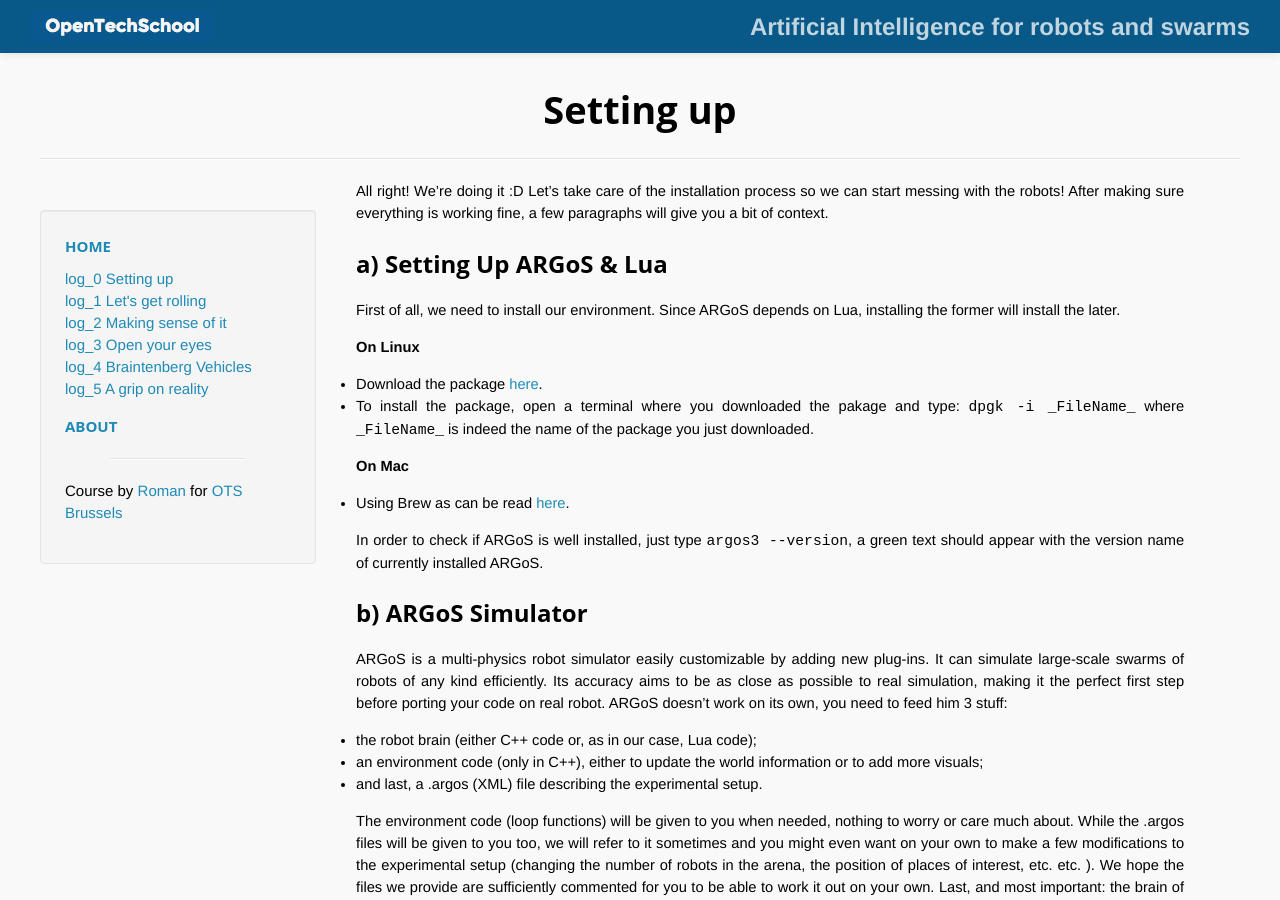
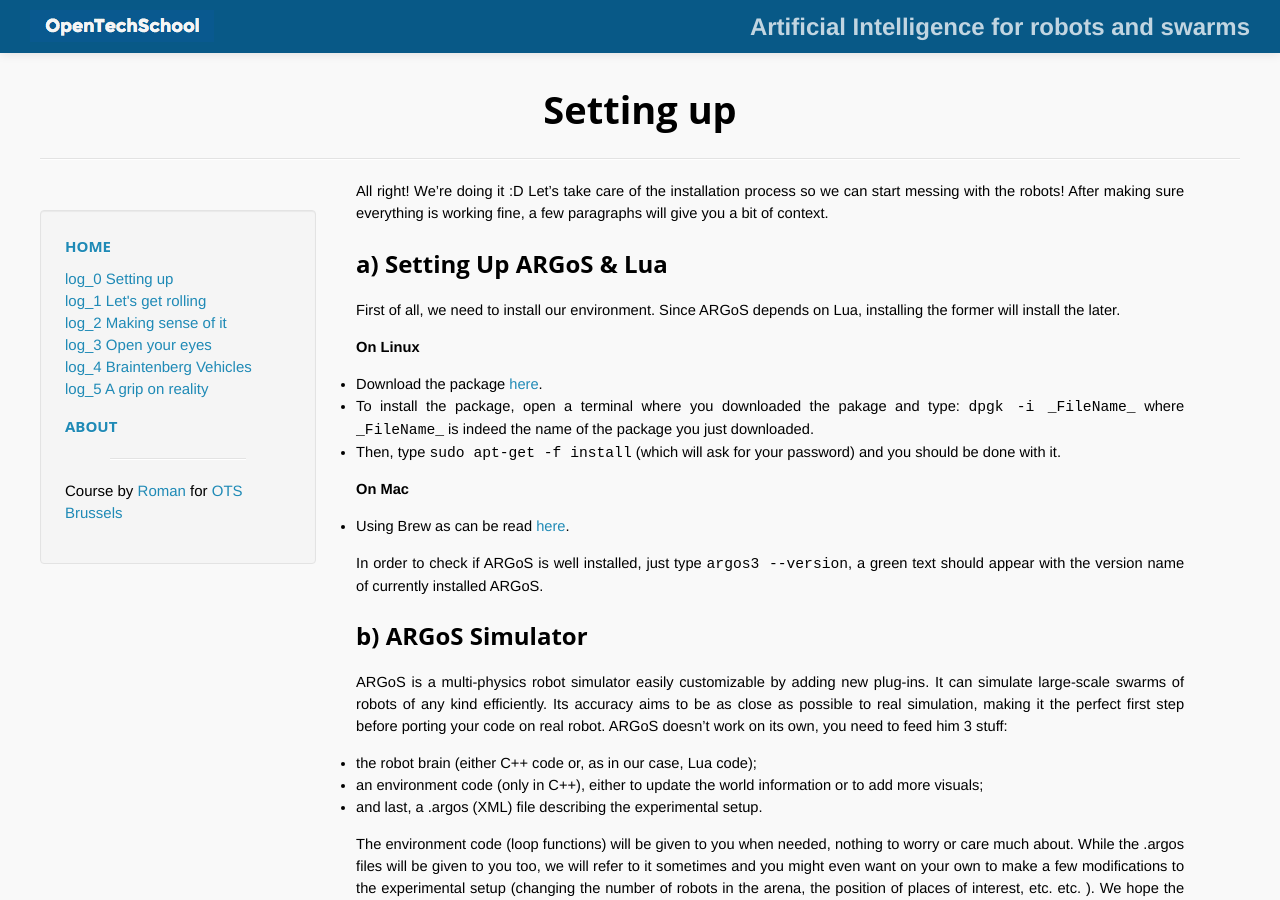
Before and after one commit to OpenTechSchool-Brussels/AI-for-robots-and-swarms, a Jekyll site: the page built from Setting-up.markdown, in a window 1280 px wide and 900 px high. Built offline with Jekyll 4.4.1, drawn with Linux system fonts in a browser that asks for light colours; Markdown is read by kramdown in place of the engine named in the settings.

Commit message:
Update Setting-up.markdown

```diff
--- a/Setting-up.markdown
+++ b/Setting-up.markdown
@@ -14,6 +14,7 @@ First of all, we need to install our environment. Since ARGoS depends on Lua, in
 
 * Download the package [here](http://bohr.ulb.ac.be/~pincy/argos/core.php).
 * To install the package, open a terminal where you downloaded the pakage and type: `dpgk -i _FileName_` where `_FileName_` is indeed the name of the package you just downloaded.
+* Then, type `sudo apt-get -f install` (which will ask for your password) and you should be done with it.
 
 **On Mac**
 
```
